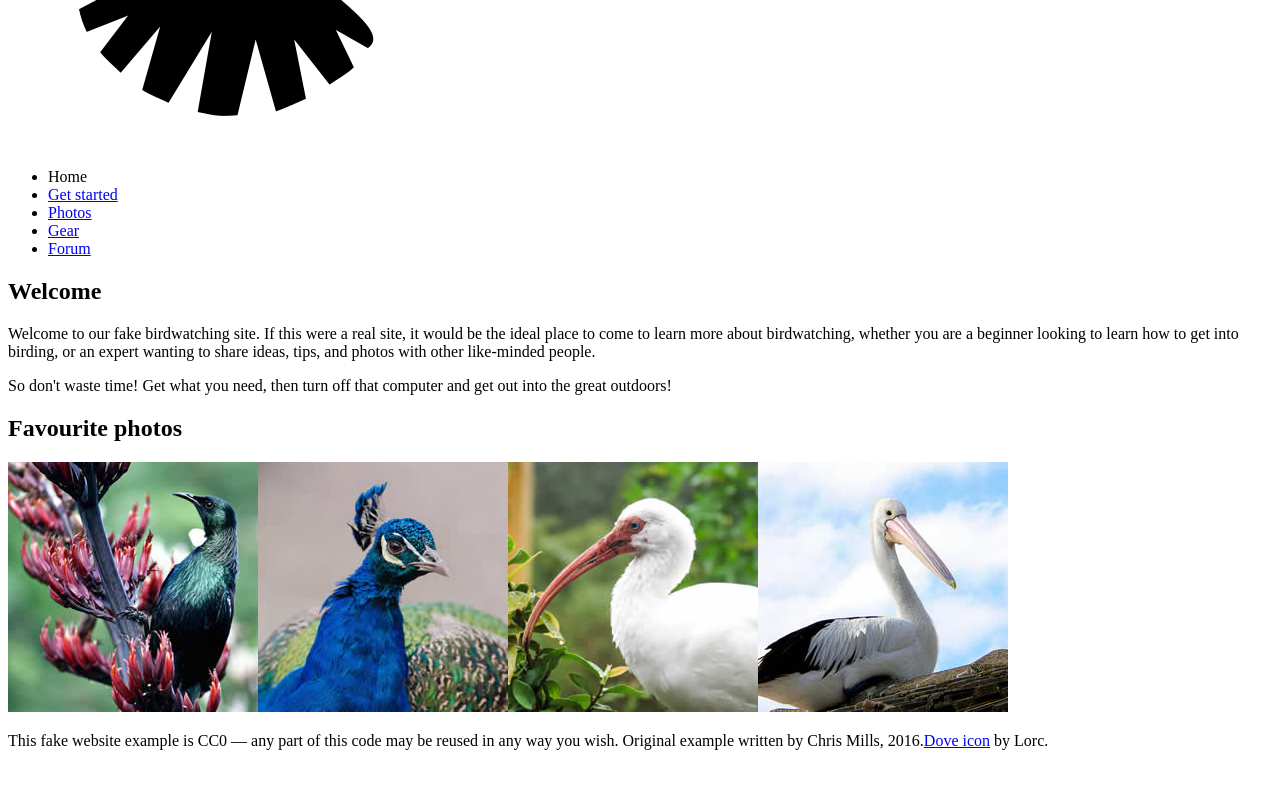
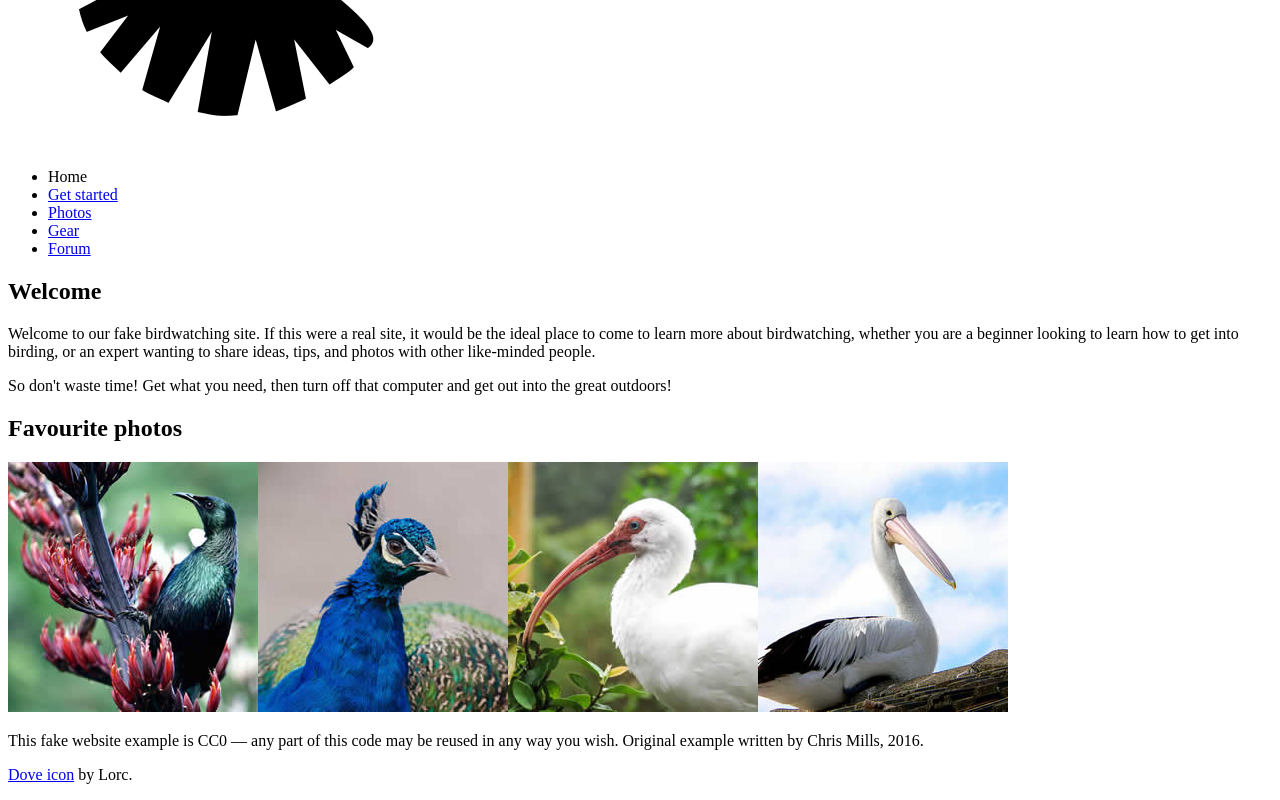
Before and after one commit to object-jp/assets, a React (Vite) app: page / in a window 1280 px wide. Shown: the part 444-1244 px from the top of the page. Before the commit the page ends 1210 px from the top, so only its background shows below. Built offline with nearby package versions, Linux system fonts and the light colour scheme.

Commit message:
Footerの導入

```diff
--- a/src/components/Footer.jsx
+++ b/src/components/Footer.jsx
@@ -1,8 +1,8 @@
 export default function Footer() {
   return (
-    <p>
-      This fake website example is CC0 — any part of this code may be reused in any way you wish. Original example written by Chris Mills, 2016.
-      <a href="http://game-icons.net/lorc/originals/dove.html">Dove icon</a> by Lorc.
-    </p>
+    <footer>
+      <p>This fake website example is CC0 — any part of this code may be reused in any way you wish. Original example written by Chris Mills, 2016.</p>
+      <p><a href="http://game-icons.net/lorc/originals/dove.html">Dove icon</a> by Lorc.</p>
+    </footer>
   );
 }
```
